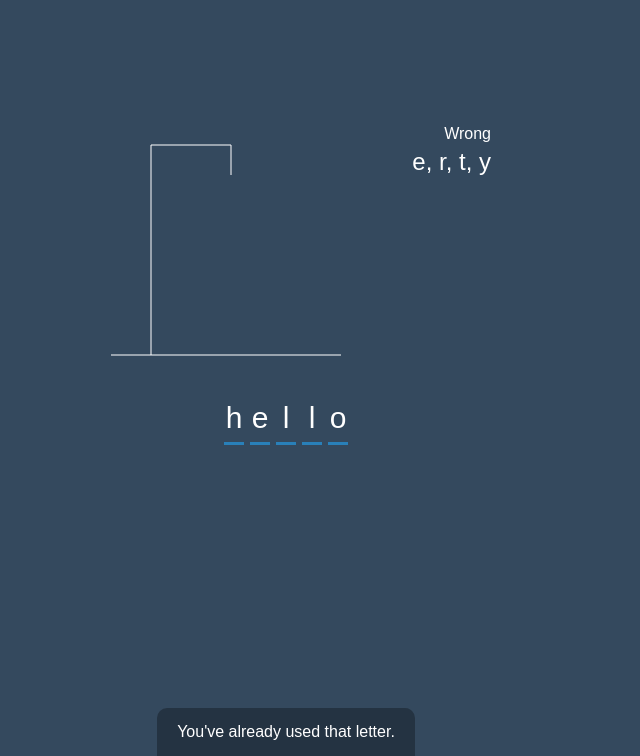
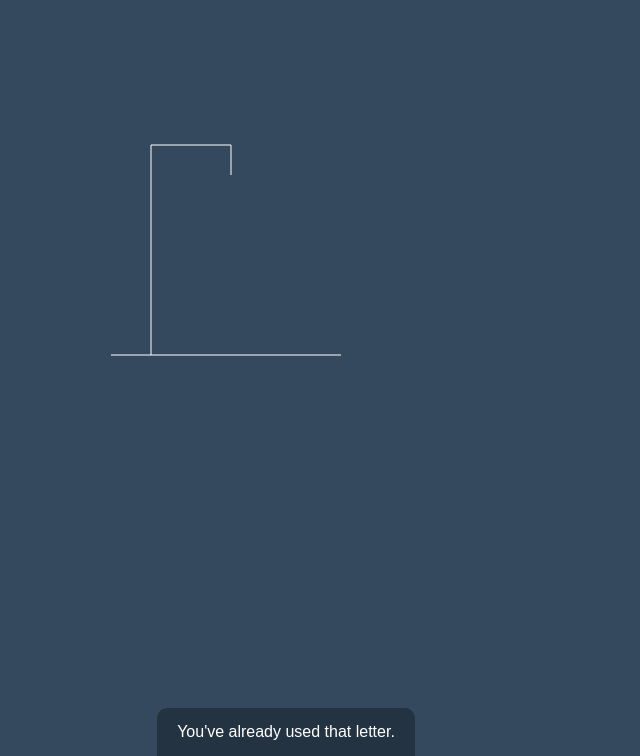
Before and after one commit to nataliecardot/hangman, a plain HTML site: page index.html in a window 1280 px wide. Shown: the part 94-850 px from the top of the page, without its empty margins (354-994 px from the left). Drawn offline with Linux system fonts and the light colour scheme.

Commit message:
Remove content that will be added by JS

```diff
--- a/index.html
+++ b/index.html
@@ -34,25 +34,16 @@
     </svg>
 
     <div class="wrong-letters-container">
-      <div id="wrong-letters">
-        <p>Wrong</p>
-        <span>e, r, t, y</span>
-      </div>
+      <div id="wrong-letters"></div>
     </div>
 
-    <div class="word" id="word">
-      <div class="letter">h</div>
-      <div class="letter">e</div>
-      <div class="letter">l</div>
-      <div class="letter">l</div>
-      <div class="letter">o</div>
-    </div>
+    <div class="word" id="word"></div>
   </div>
 
   <!-- Container for final message -->
   <div class="popup-container" id="popup-container">
     <div class="popup">
-      <h2 id="final-message">You won!</h2>
+      <h2 id="final-message"></h2>
       <button id="play-button">Play Again</button>
     </div>
   </div>
```
